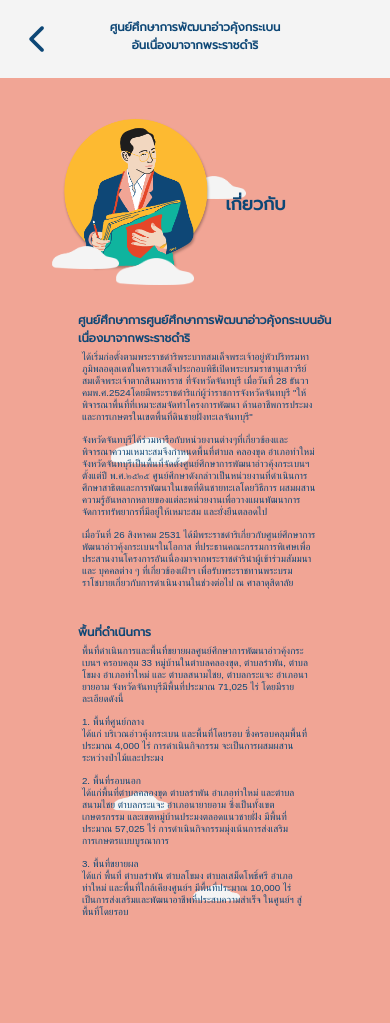
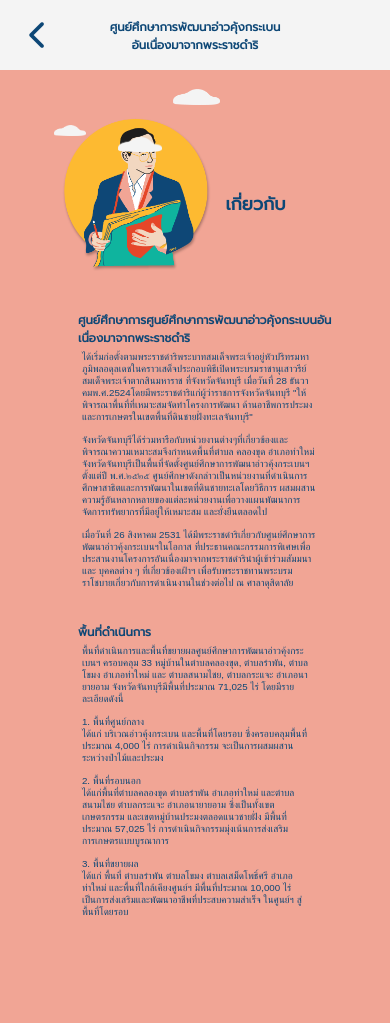
Before and after one commit to PunnyME/ITMP2019, a plain HTML site: page project/about.html in a window 390 px wide. Shown: the top 1023 px of the page. Drawn offline with Linux system fonts and the light colour scheme; a web font is replaced by a local one.

Commit message:
Update about.html

```diff
--- a/project/about.html
+++ b/project/about.html
@@ -30,6 +30,8 @@
     }
 
     .navigation nav {
+      margin: 0;
+      padding: 0;
       display: flex;
       justify-content: center;
       background-color: #f4f4f4;
@@ -70,7 +72,7 @@
       border: 0;
       padding: 0;
       font-size: 1vw;
-      display: block;
+      display: inline-block;
       position: relative;
       color: #0D4776;
       text-align: center;
@@ -292,7 +294,7 @@
       background-position: center bottom;
       background-repeat: no-repeat;
       position: relative;
-      top: -23vw;
+      top: -30vw;
       z-index: 3;
     }
 
@@ -317,7 +319,7 @@
       margin: 0;
       border: 0;
       padding: 0;
-      top: 36vw;
+      top: 32vw;
       left: 22vw;
       width: 12vw;
       height: 3vw;
@@ -334,7 +336,7 @@
       margin: 0;
       border: 0;
       padding: 0;
-      top: 40vw;
+      top: 35vw;
       left: 22vw;
       width: 12vw;
       height: 4vw;
@@ -351,7 +353,7 @@
       margin: 0;
       border: 0;
       padding: 0;
-      top: 24vw;
+      top: 22vw;
       left: 60vw;
       width: 12vw;
       height: 5vw;
@@ -368,7 +370,7 @@
       margin: 0;
       border: 0;
       padding: 0;
-      top: 137vw;
+      top: 127vw;
       left: 15vw;
       width: 15vw;
       height: 7vw;
@@ -385,7 +387,7 @@
       margin: 0;
       border: 0;
       padding: 0;
-      top: 79vw;
+      top: 119vw;
       left: 20vw;
       width: 15vw;
       height: 4vw;
@@ -402,7 +404,7 @@
       margin: 0;
       border: 0;
       padding: 0;
-      top: 95vw;
+      top: 125vw;
       left: 30vw;
       width: 15vw;
       height: 5vw;
@@ -419,7 +421,7 @@
       margin: 0;
       border: 0;
       padding: 0;
-      top: 103vw;
+      top: 113vw;
       left: 35vw;
       width: 15vw;
       height: 3vw;
@@ -436,7 +438,7 @@
       margin: 0;
       border: 0;
       padding: 0;
-      top: 150vw;
+      top: 120vw;
       left: 45vw;
       width: 15vw;
       height: 5vw;
@@ -552,7 +554,7 @@
         display: table;
         position: fixed;
         width: 100%;
-        height: 20vw;
+        height: 18vw;
         z-index: 7;
       }
 
@@ -563,14 +565,14 @@
         text-align: center;
         vertical-align: middle;
         z-index: 6;
-        padding: 6.5vw 7.5vw;
+        padding: 5.3vw 7.5vw;
         width: 4vw;
         font-size: 7.5vw;
       }
 
       #click {
         background-image: url('pic/about/blank.png');
-        height: 20vw;
+        height: 18vw;
         width: 20vw;
         background-size: contain;
         background-position: center bottom;
@@ -594,7 +596,7 @@
         text-align: center;
         justify-content: center;
         width: 100vw;
-        height: 20vw;
+        height: 18vw;
         z-index: 4;
       }
 
@@ -636,7 +638,7 @@
         background-position: center bottom;
         background-repeat: no-repeat;
         position: relative;
-        top: -40vw;
+        top: -55vw;
         z-index: 3;
       }
 
@@ -645,10 +647,10 @@
         margin: 0;
         border: 0;
         padding: 0;
-        top: 63vw;
+        top: 32vw;
         left: 22vw;
-        width: 20vw;
-        height: 6vw;
+        width: 12vw;
+        height: 3vw;
         background-size: contain;
         background-position: center bottom;
         background-repeat: no-repeat;
@@ -662,10 +664,10 @@
         margin: 0;
         border: 0;
         padding: 0;
-        top: 65vw;
+        top: 35vw;
         left: 22vw;
-        width: 20vw;
-        height: 8vw;
+        width: 12vw;
+        height: 4vw;
         background-size: contain;
         background-position: center bottom;
         background-repeat: no-repeat;
@@ -679,10 +681,10 @@
         margin: 0;
         border: 0;
         padding: 0;
-        top: 45vw;
+        top: 22vw;
         left: 60vw;
-        width: 20vw;
-        height: 6vw;
+        width: 12vw;
+        height: 5vw;
         background-size: contain;
         background-position: center bottom;
         background-repeat: no-repeat;
@@ -696,9 +698,9 @@
         margin: 0;
         border: 0;
         padding: 0;
-        top: 297vw;
+        top: 277vw;
         left: 15vw;
-        width: 20vw;
+        width: 15vw;
         height: 7vw;
         background-size: contain;
         background-position: center bottom;
@@ -713,10 +715,10 @@
         margin: 0;
         border: 0;
         padding: 0;
-        top: 203vw;
+        top: 269vw;
         left: 20vw;
-        width: 20vw;
-        height: 5vw;
+        width: 15vw;
+        height: 4vw;
         background-size: contain;
         background-position: center bottom;
         background-repeat: no-repeat;
@@ -730,10 +732,10 @@
         margin: 0;
         border: 0;
         padding: 0;
-        top: 112vw;
+        top: 275vw;
         left: 30vw;
-        width: 20vw;
-        height: 7vw;
+        width: 15vw;
+        height: 5vw;
         background-size: contain;
         background-position: center bottom;
         background-repeat: no-repeat;
@@ -747,10 +749,10 @@
         margin: 0;
         border: 0;
         padding: 0;
-        top: 227vw;
+        top: 263vw;
         left: 35vw;
         width: 15vw;
-        height: 4vw;
+        height: 3vw;
         background-size: contain;
         background-position: center bottom;
         background-repeat: no-repeat;
@@ -764,7 +766,7 @@
         margin: 0;
         border: 0;
         padding: 0;
-        top: 303vw;
+        top: 270vw;
         left: 45vw;
         width: 15vw;
         height: 5vw;
@@ -787,9 +789,9 @@
       <i class="fas fa-chevron-left"></i>
   </div>
 
-    <header>
-      <h1 class="head"><b><br>ศูนย์ศึกษาการพัฒนาอ่าวคุ้งกระเบน<br>อันเนื่องมาจากพระราชดำริ<br><br></b></h1>
-    </header>
+    <div class="head">
+      <b><br>ศูนย์ศึกษาการพัฒนาอ่าวคุ้งกระเบน<br>อันเนื่องมาจากพระราชดำริ<br><br></b>
+    </div>
 
 
       <header class="navigation">
@@ -887,22 +889,22 @@
         }
       }
 
-      function cloudePlay1(){
-        let y = window.pageYOffset;
+      // function cloudePlay1(){
+      //   let y = window.pageYOffset;
 
-        cloude1.style.marginTop = `-${y*0.015}vw`;
-        cloude2.style.marginTop = `-${y*0.02}vw`;
-        cloude3.style.marginTop = `-${y*0.01}vw`;
-        cloude4.style.marginTop = `-${y*0.01}vw`;
-        cloude5.style.marginTop = `-${y*0.015}vw`;
-        cloude6.style.marginTop = `-${y*0.005}vw`;
-        cloude7.style.marginTop = `-${y*0.01}vw`;
-        cloude8.style.marginTop = `-${y*0.015}vw`;
+      //   cloude1.style.marginTop = `-${y*0.015}vw`;
+      //   cloude2.style.marginTop = `-${y*0.02}vw`;
+      //   cloude3.style.marginTop = `-${y*0.01}vw`;
+      //   cloude4.style.marginTop = `-${y*0.01}vw`;
+      //   cloude5.style.marginTop = `-${y*0.015}vw`;
+      //   cloude6.style.marginTop = `-${y*0.005}vw`;
+      //   cloude7.style.marginTop = `-${y*0.01}vw`;
+      //   cloude8.style.marginTop = `-${y*0.015}vw`;
 
-        walking.style.marginTop = `-${y*0.004}vw`;
+      //   walking.style.marginTop = `-${y*0.004}vw`;
 
-      }
-      window.addEventListener("scroll", cloudePlay1);
+      // }
+      // window.addEventListener("scroll", cloudePlay1);
 
 
     </script>
```
